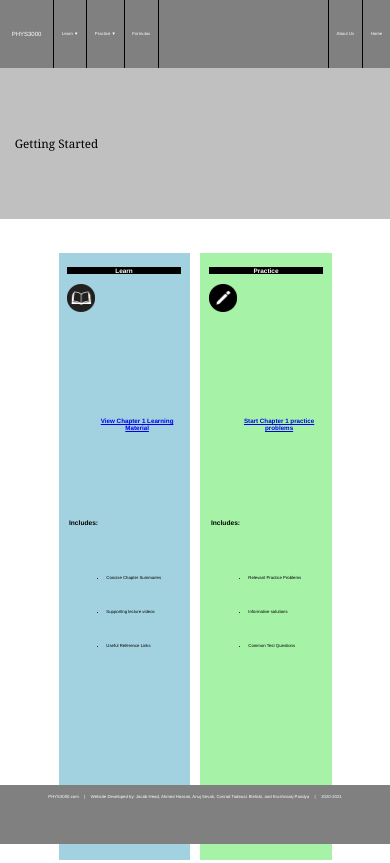
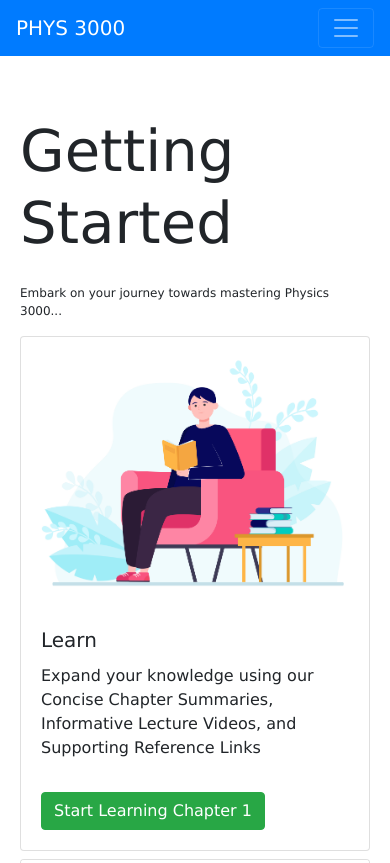
Before and after one commit to khpandya/Physics-3000, a plain HTML site: page index.html in a window 390 px wide. Shown: the top 863 px of the page. Drawn offline with nearby package versions, Linux system fonts and the light colour scheme.

Commit message:
Add files via upload
Redesigned home page using bootStrap-4. Completely mobile-friendly.

```diff
--- a/index.html
+++ b/index.html
@@ -1,110 +1,130 @@
 <!DOCTYPE html>
 <html lang="en">
+
 <head>
-<title>MUN Physics 3000 Guide</title>
     <meta charset="UTF-8">
-<meta name="description" content="Physics 3000 MUN">
-<meta name="keywords" content="Physics, PHYS3000, MUN, Memorial University, Device Materials">
-<meta name="author" content="Jacob Head">
+    <meta http-equiv="X-UA-Compatible" content="IE=edge">
     <meta name="viewport" content="width=device-width, initial-scale=1.0">
-<link href="StyleSheet.css" rel="stylesheet">
+    <title>Phys3000 Guide</title>
+    <link rel="stylesheet" href="https://cdn.jsdelivr.net/npm/bootstrap@4.6.0/dist/css/bootstrap.min.css"
+        integrity="sha384-B0vP5xmATw1+K9KRQjQERJvTumQW0nPEzvF6L/Z6nronJ3oUOFUFpCjEUQouq2+l" crossorigin="anonymous">
+    <link rel="stylesheet" href="https://use.fontawesome.com/releases/v5.7.0/css/all.css"
+        integrity="sha384-lZN37f5QGtY3VHgisS14W3ExzMWZxybE1SJSEsQp9S+oqd12jhcu+A56Ebc1zFSJ" crossorigin="anonymous">
+    <link rel="stylesheet" href="stylesheet.css">
 </head>
+<!-- PAGE IS MADE WITH BOOTSTRAP -->
 
 <body>
-	<!-- Top navigation bar definition -->
-	<nav class="nav-main">
-		<div class="logo">PHYS3000</div>
-		<ul>
-			<li>
-				<a href="javascript:void(0)" class="nav-item">Learn &#9660</a>
-				<div class="nav-content">
-					<div class="nav-sub">
-						<ul>
-							<li><a href="#">Chapter 1</a></li>
-							<li><a href="#">Chapter 2</a></li>
-							<li><a href="#">Chapter 3</a></li>
-							<li><a href="#">Chapter 4</a></li>
-							<li><a href="#">Chapter 5</a></li>
-							<li><a href="#">Chapter 6</a></li>
-							<li><a href="#">Chapter 7</a></li>
-							<li><a href="#">Chapter 8</a></li>
-							<li><a href="#">Chapter 9</a></li>
-							<li><a href="#">Chapter 10</a></li>
-							<li><a href="#">Chapter 11</a></li>
-							<li><a href="#">Chapter 12</a></li>
-						</ul>
+    <!-- BOOTSTRAP NAVBAR-->
+    <nav class="navbar navbar-dark navbar-expand-md bg-primary fixed-top">
+        <a href="#" class="navbar-brand">PHYS 3000</a>
+        <button class="navbar-toggler" data-target="#expandme" data-toggle="collapse">
+            <span class="navbar-toggler-icon"></span>
+        </button>
+        <div class="collapse navbar-collapse" id="expandme">
+            <div class="navbar-nav">
+                <div class="dropdown">
+                    <button class="btn btn-primary p-2 dropdown-toggle" type="button" id="dropdownMenuButton"
+                        data-toggle="dropdown" aria-haspopup="true" aria-expanded="false">
+                        Learn &nbsp;<i class="fas fa-book-open"></i>
+                    </button>
+                    <div class="dropdown-menu" aria-labelledby="dropdownMenuButton">
+                        <a href="#" class="dropdown-item">Chapter 1</a>
+                        <a href="#" class="dropdown-item">Chapter 2</a>
+                        <a href="#" class="dropdown-item">Chapter 3</a>
+                        <a href="#" class="dropdown-item">Chapter 4</a>
+                        <a href="#" class="dropdown-item">Chapter 5</a>
+                        <a href="#" class="dropdown-item">Chapter 6</a>
+                        <a href="#" class="dropdown-item">Chapter 7</a>
+                        <a href="#" class="dropdown-item">Chapter 8</a>
+                        <a href="#" class="dropdown-item">Chapter 9</a>
+                        <a href="#" class="dropdown-item">Chapter 10</a>
+                        <a href="#" class="dropdown-item">Chapter 11</a>
+                        <a href="#" class="dropdown-item">Chapter 12</a>
                     </div>
                 </div>
-			</li>
-			<li>
-				<a href="javascript:void(0)" class="nav-item">Practice &#9660</a>
-				<div class="nav-content">
-					<div class="nav-sub">
-						<ul>
-							<li><a href="#">Chapter 1</a></li>
-							<li><a href="#">Chapter 2</a></li>
-							<li><a href="#">Chapter 3</a></li>
-							<li><a href="#">Chapter 4</a></li>
-							<li><a href="#">Chapter 5</a></li>
-							<li><a href="#">Chapter 6</a></li>
-							<li><a href="#">Chapter 7</a></li>
-							<li><a href="#">Chapter 8</a></li>
-							<li><a href="#">Chapter 9</a></li>
-							<li><a href="#">Chapter 10</a></li>
-							<li><a href="#">Chapter 11</a></li>
-							<li><a href="#">Chapter 12</a></li>
-						</ul>
+                <div class="dropdown">
+                    <button class="btn btn-primary p-2 dropdown-toggle" type="button" id="dropdownMenuButton"
+                        data-toggle="dropdown" aria-haspopup="true" aria-expanded="false">
+                        Practice &nbsp<i class="fas fa-pencil-alt"></i>
+                    </button>
+                    <div class="dropdown-menu" aria-labelledby="dropdownMenuButton">
+                        <a href="#" class="dropdown-item">Chapter 1</a>
+                        <a href="#" class="dropdown-item">Chapter 2</a>
+                        <a href="#" class="dropdown-item">Chapter 3</a>
+                        <a href="#" class="dropdown-item">Chapter 4</a>
+                        <a href="#" class="dropdown-item">Chapter 5</a>
+                        <a href="#" class="dropdown-item">Chapter 6</a>
+                        <a href="#" class="dropdown-item">Chapter 7</a>
+                        <a href="#" class="dropdown-item">Chapter 8</a>
+                        <a href="#" class="dropdown-item">Chapter 9</a>
+                        <a href="#" class="dropdown-item">Chapter 10</a>
+                        <a href="#" class="dropdown-item">Chapter 11</a>
+                        <a href="#" class="dropdown-item">Chapter 12</a>
                     </div>
                 </div>
-			</li>
-			<li>
-				<a href="#" class="nav-item" style="border-right-width: 0.1vw">Formulas</a>
-			</li>
-		</ul>
-		<ul style="float: right;">
-			<li>
-				<a href="#" class="nav-item">About Us</a>
-			</li>
-			<li>
-				<a href="#" class="nav-item">Home</a>
-			</li>
-		</ul>
+                <button class="btn btn-primary nav-item nav-link px-2 text-white mr-auto">Formulas &nbsp<i
+                        class=" fas fa-calculator"></i></button>
+            </div>
+            <div class="navbar-nav ml-auto">
+                <button class="btn btn-primary nav-item nav-link px-2 text-white mr-auto">About us &nbsp<i
+                        class="fas fa-users"></i></button>
+                <button class="btn btn-primary nav-item nav-link px-2 text-white mr-auto">Home &nbsp<i
+                        class="fas fa-home"></i></button>
+            </div>
+        </div>
     </nav>
 
-	<div class="banner">
-		&emsp; Getting Started
+    <main class="row justify-content-center">
+        <div class="col-10">
+            <div class="row">
+                <div class="col-lg-4 col-12 m-auto p-0">
+                    <h1 class="pageHeader py-3 pr-3">Getting Started</h1>
+                    <p class="pr-3 pr-lg-5" id="pageHeaderDescription">Embark on your journey towards mastering Physics
+                        3000...
+                    </p>
                 </div>
-
-	<div class="infoblock">
-		<div class="infoblock-left">
-			<h2>Learn</h2>
-			<br>
-			<img src="Logo_Book.png" alt="Book Logo">
-			<a href="#">View Chapter 1 Learning Material</a>
-			<h1>Includes:</h1>
-			<ul>
-				<li>Concise Chapter Summaries</li>
-				<li>Supporting lecture videos</li>
-				<li>Useful Reference Links</li>
-			</ul>
+                <div class="col-lg-4 col-12 p-lg-0 pr-lg-2 p-0 pb-2">
+                    <section class="card m-auto homeCard">
+                        <img src="6151.jpg" class="card-img-top py-1" id="alignCards" alt="...">
+                        <div class="card-body">
+                            <h5 class="card-title">Learn</h5>
+                            <p class="card-text">Expand your knowledge using our Concise Chapter Summaries,
+                                Informative Lecture Videos, and
+                                Supporting Reference Links</p>
+                            <a href="#" class="btn btn-success">Start Learning Chapter 1</a>
                         </div>
-		<div class="infoblock-right">
-			<h2>Practice</h2>
-			<br>
-			<img src="Logo_Pencil.png" alt="Pencil Logo">
-			<a href="#">Start Chapter 1 practice problems</a>
-			<h1>Includes:</h1>
-			<ul>
-				<li>Relevant Practice Problems</li>
-				<li>Informative solutions</li>
-				<li>Common Test Questions</li>
-			</ul>
+                    </section>
+                </div>
+                <div class="col-lg-4 col-12 p-0">
+                    <section class="card m-auto homeCard">
+                        <img src="5249_3.jpg" class="card-img-top" alt="...">
+                        <div class="card-body">
+                            <h5 class="card-title">Practice</h5>
+                            <p class="card-text">Reinforce your skills using our
+                                Relevant Practice Problems, In-depth Solutions, and
+                                Common Test Questions</p>
+                            <a href="#" class="btn btn-success">Start Practicing Chapter 1</a>
+                        </div>
+                    </section>
                 </div>
             </div>
+        </div>
+    </main>
 
-	<div class="footer">
-		<p>PHYS3000.com &emsp;|&emsp; Website Developed by: Jacob Head, Ahmed Hassan, Anuj Sevak, Conrad Tadeusz Bielicki, and Krushnaraj Pandya &emsp;|&emsp; 2020-2021</p>
-	</div>
+    <!-- <div>
+        <a href='https://www.freepik.com/vectors/people'>People vector created by pch.vector - www.freepik.com</a>
+    </div> -->
+    <script src="scripts.js"></script>
+    <script src="https://code.jquery.com/jquery-3.5.1.slim.min.js"
+        integrity="sha384-DfXdz2htPH0lsSSs5nCTpuj/zy4C+OGpamoFVy38MVBnE+IbbVYUew+OrCXaRkfj"
+        crossorigin="anonymous"></script>
+    <script src="https://cdn.jsdelivr.net/npm/popper.js@1.16.1/dist/umd/popper.min.js"
+        integrity="sha384-9/reFTGAW83EW2RDu2S0VKaIzap3H66lZH81PoYlFhbGU+6BZp6G7niu735Sk7lN"
+        crossorigin="anonymous"></script>
+    <script src="https://cdn.jsdelivr.net/npm/bootstrap@4.6.0/dist/js/bootstrap.min.js"
+        integrity="sha384-+YQ4JLhjyBLPDQt//I+STsc9iw4uQqACwlvpslubQzn4u2UU2UFM80nGisd026JF"
+        crossorigin="anonymous"></script>
+</body>
 
-</body>
 </html>
--- /dev/null
+++ b/stylesheet.css
@@ -0,0 +1,48 @@
+body {
+    padding-top: 100px;
+    font-family:'Lucida Sans', 'Lucida Sans Regular', 'Lucida Grande', 'Lucida Sans Unicode', Geneva, Verdana, sans-serif;
+    min-height: 1500px;
+}
+
+.homeCard {
+    width: 100%;
+    height: 100%;
+}
+
+@media (min-width: 1250px) {
+    .pageHeader {
+        font-size: 4.5rem;
+        line-height: 125%;
+    }
+    #pageHeaderDescription {
+        font-size: 1rem;
+    }
+}
+
+@media (max-width: 1250px) {
+    .pageHeader {
+        font-size: 3.6rem;
+        line-height: 125%;
+    }
+    #pageHeaderDescription {
+        font-size: 0.75rem;
+    }
+}
+
+/* @media (min-width: 800px) and (max-width: 1025px) {
+    .pageHeader {
+        font-size: 3rem;
+        line-height: 125%;
+    }
+    #pageHeaderDescription {
+        font-size: 0.75rem;
+    }
+} */
+
+#alignCards {
+    padding: 1px 0;
+}
+
+.card-text {
+    min-height: 7rem;
+}
```
Also changed, not shown: 5249_3.jpg (added), 6151.jpg (added). Lines whose indentation alone changed are shown as unchanged.
